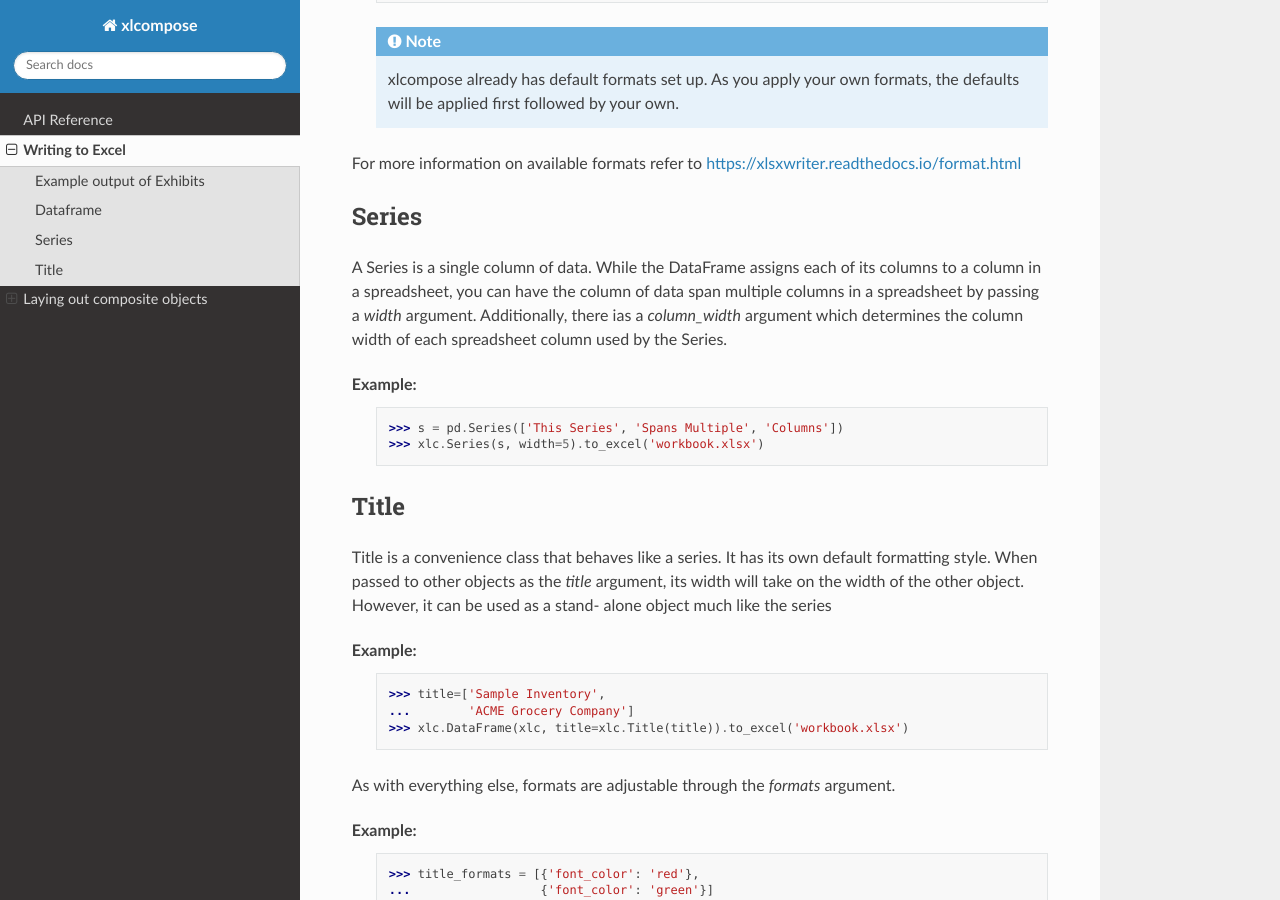
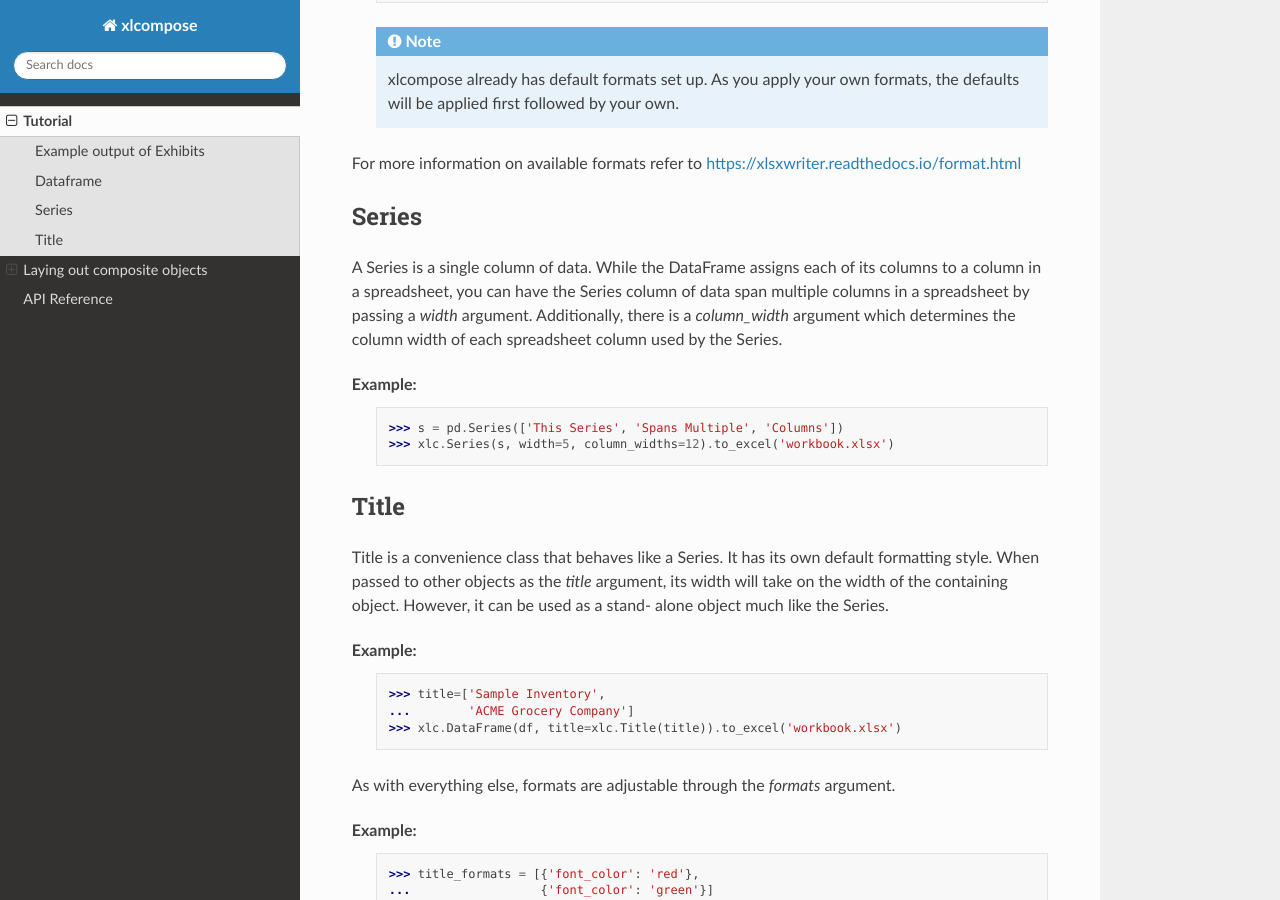
Before and after one commit to jbogaardt/xlcompose, a Sphinx documentation site: the page built from docs/examples.rst, in a window 1280 px wide and 900 px high, scrolled down 1944 px. Built offline with Sphinx 7.4.7 and the Read the Docs theme 2.0.0, drawn with Linux system fonts in a browser that asks for light colours; some of the changed text lies outside the part shown.

Commit message:
more docs

```diff
--- a/docs/examples.rst
+++ b/docs/examples.rst
@@ -3,8 +3,8 @@
 .. currentmodule:: xlcompose
 
 
-Writing to Excel
-================
+Tutorial
+========
 
 Example output of Exhibits
 --------------------------
@@ -81,26 +81,26 @@ https://xlsxwriter.readthedocs.io/format.html
 Series
 ------
 A Series is a single column of data.  While the DataFrame assigns each of its
-columns to a column in a spreadsheet, you can have the column of data span
+columns to a column in a spreadsheet, you can have the Series column of data span
 multiple columns in a spreadsheet by passing a `width` argument.  Additionally,
-there ias a `column_width` argument which determines the column
+there is a `column_width` argument which determines the column
 width of each spreadsheet column used by the Series.
 
 **Example:**
    >>> s = pd.Series(['This Series', 'Spans Multiple', 'Columns'])
-   >>> xlc.Series(s, width=5).to_excel('workbook.xlsx')
+   >>> xlc.Series(s, width=5, column_widths=12).to_excel('workbook.xlsx')
 
 Title
 -----
-Title is a convenience class that behaves like a series.  It has its own default
+Title is a convenience class that behaves like a Series.  It has its own default
 formatting style.  When passed to other objects as the `title` argument, its width
-will take on the width of the other object.  However, it can be used as a stand-
-alone object much like the series
+will take on the width of the containing object.  However, it can be used as a stand-
+alone object much like the Series.
 
 **Example:**
    >>> title=['Sample Inventory',
    ...        'ACME Grocery Company']
-   >>> xlc.DataFrame(xlc, title=xlc.Title(title)).to_excel('workbook.xlsx')
+   >>> xlc.DataFrame(df, title=xlc.Title(title)).to_excel('workbook.xlsx')
 
 As with everything else, formats are adjustable through the `formats` argument.
 
--- a/docs/index.rst
+++ b/docs/index.rst
@@ -33,8 +33,8 @@ Layout components include:
 .. toctree::
    :maxdepth: 2
 
+   examples
    modules
-   examples
 
 
 
```
Also changed, not shown: other parts of docs/examples.rst (+1 -1 lines), 1 other file.
